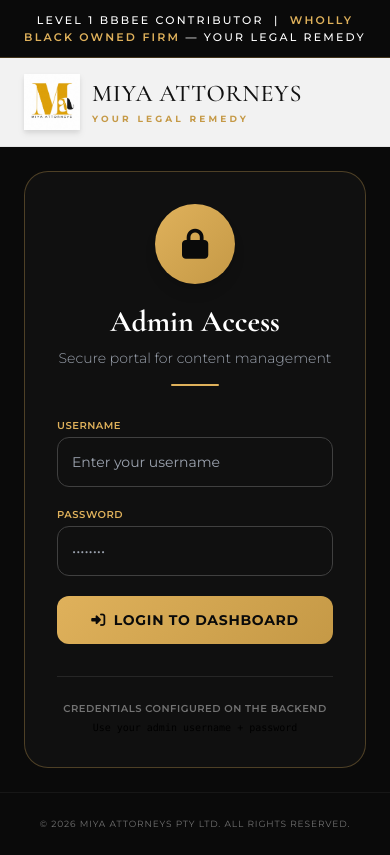
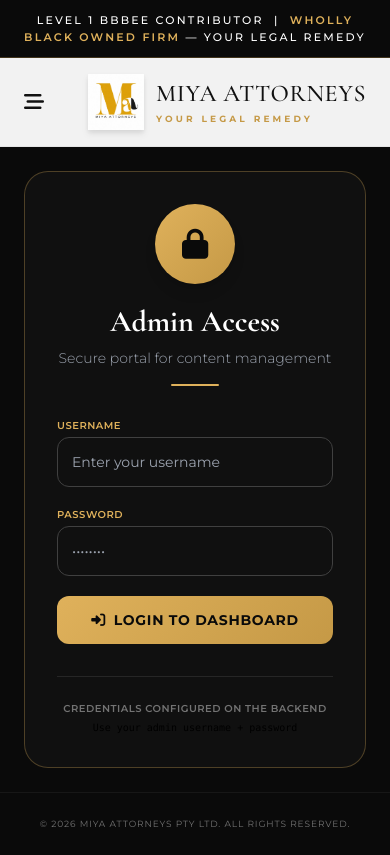
Before and after one commit to Hlakaniphani-Codes/miya-attorneys, a plain HTML site: page admin-login.html in a window 390 px wide. Drawn offline with nearby package versions, Linux system fonts and the light colour scheme.

Commit message:
Add menu button to admin login

```diff
--- a/admin-login.html
+++ b/admin-login.html
@@ -58,6 +58,11 @@
   <!-- Header (consistent with all pages) -->
   <header class="sticky top-0 w-full z-50 bg-white/95 backdrop-blur-md border-b border-neutral-200 transition-all duration-300">
     <div class="container mx-auto px-6 lg:px-16 py-4 flex items-center justify-between">
+      <!-- Menu button (mobile) -->
+      <button id="menuBtn" class="lg:hidden text-dark-900 focus:outline-none" aria-label="Open menu">
+        <i class="fa-solid fa-bars-staggered text-xl"></i>
+      </button>
+
       <a href="index.html" class="flex items-center gap-3 group">
         <img src="logo.jpeg" alt="MIYA ATTORNEYS Logo" class="h-14 w-auto object-contain drop-shadow-md" style="max-height: 3.75rem;">
         <div class="flex flex-col">
```
